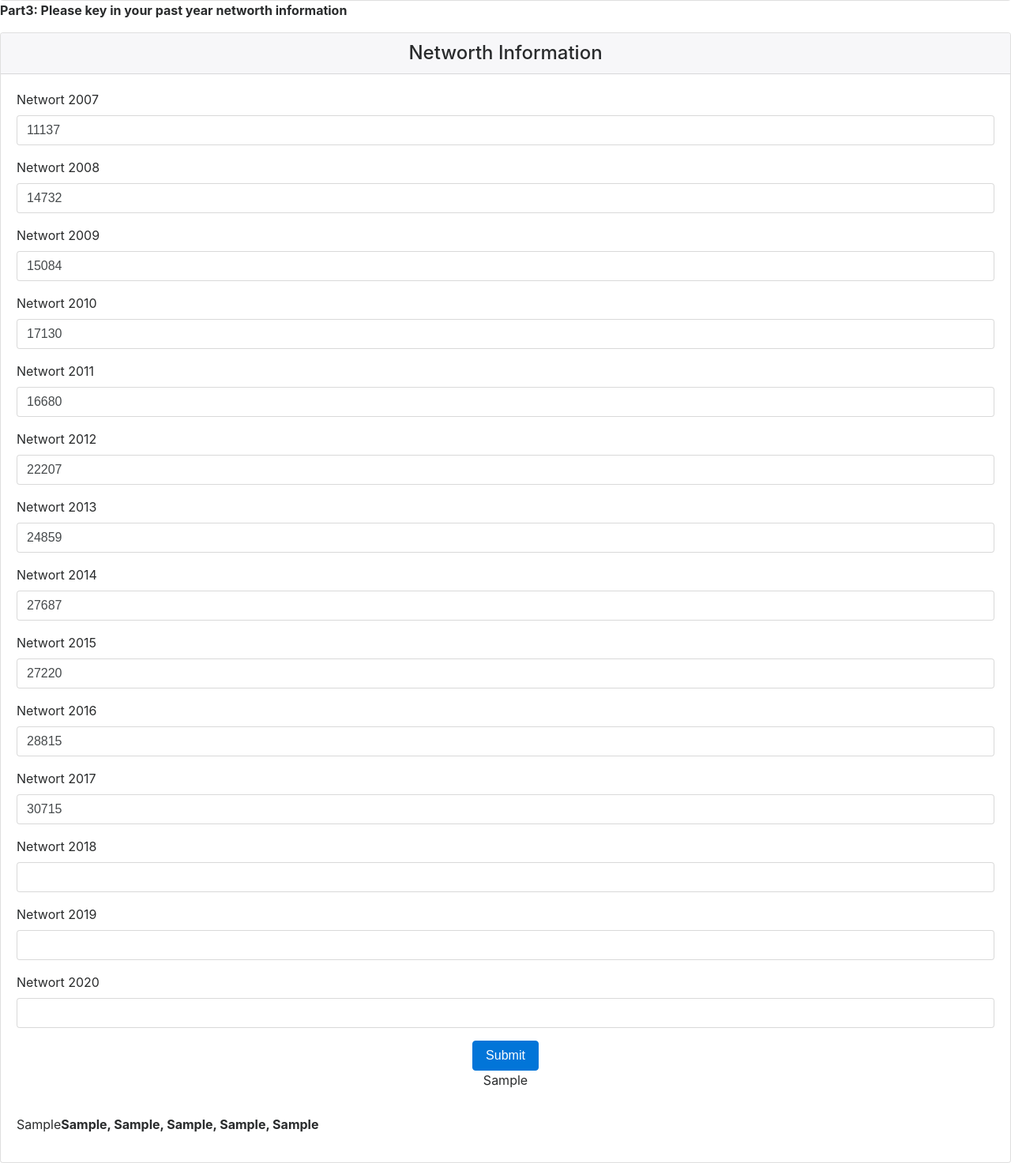
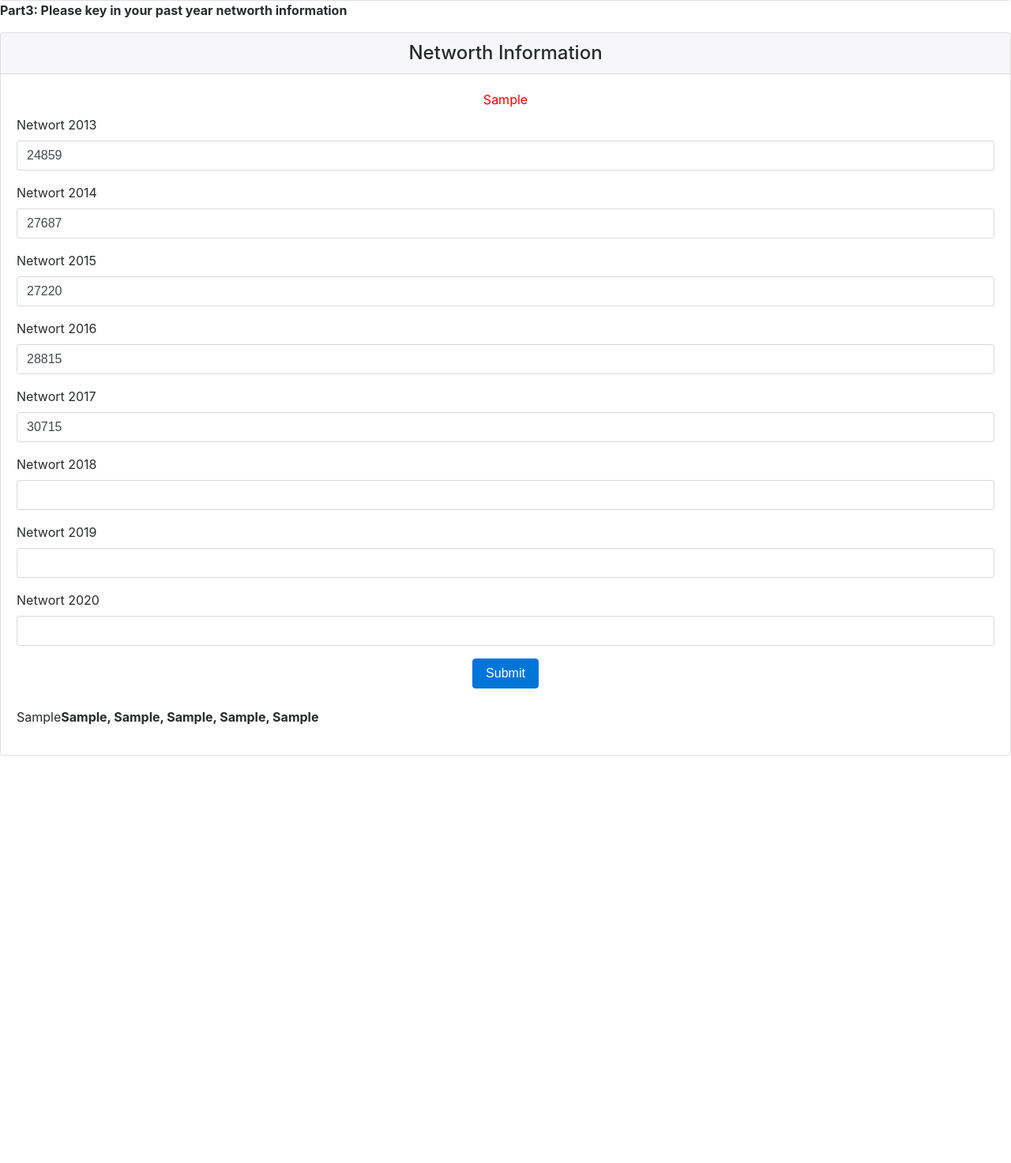
Before and after one commit to miaomiaojj/django_login, a Django app: template apps/register/templates/register/Predict.html in a window 1280 px wide. Shown: the part 1392-2865 px from the top of the page at 79% size. After the commit the page ends 2349 px from the top, so only its background shows below. Run offline with Django 3.2, Linux system fonts and the light colour scheme; the template is opened without the code that fills it: most values are stand-ins (such as "Sample title", 1, 10 or a date in 2020); parts of the project's set-up code (start-up, migrations or seed data) failed here and were passed over; some libraries are stand-ins or nearby versions.

Commit message:
2021/04/11

```diff
--- a/apps/register/templates/register/Predict.html
+++ b/apps/register/templates/register/Predict.html
@@ -188,31 +188,11 @@
                     <h4 class="card-header text-center">Networth Information</h4>
 
                       <div class="card-block">
+                      <div class="mx-auto text-center">
+							    <label style="color:red;">{{InfoNullCheck}}</label><br>
+						    </div>
 
 
-                           <div class="form-group">
-							      <label>Networt 2007</label><br>
-								<input type="number"  name="Networth_2007" value="11137" class="form-control">
-								  </div>
-                           <div class="form-group">
-							      <label>Networt 2008</label><br>
-								<input type="number"  name="Networth_2008" value="14732" class="form-control">
-								  </div>
-                           <div class="form-group">
-							      <label>Networt 2009</label><br>
-								<input type="number"  name="Networth_2009" value="15084" class="form-control">
-								  </div> <div class="form-group">
-							      <label>Networt 2010</label><br>
-								<input type="number"  name="Networth_2010" value="17130" class="form-control">
-								  </div>
-                           <div class="form-group">
-							      <label>Networt 2011</label><br>
-								<input type="number"  name="Networth_2011" value="16680" class="form-control">
-								  </div>
-						  <div class="form-group">
-							      <label>Networt 2012</label><br>
-								<input type="number"  name="Networth_2012" value="22207" class="form-control">
-								  </div>
 						  <div class="form-group">
 							      <label>Networt 2013</label><br>
 								<input type="number"  name="Networth_2013" value="24859" class="form-control">
@@ -248,9 +228,7 @@
 						   <div class="mx-auto text-center">
 							     <input type="submit" value="Submit" class="btn btn-primary">
 						    </div>
-						    <div class="mx-auto text-center">
-							    <label>{{InfoNullCheck}}</label><br>
-						    </div>
+
 						  <p></br>{{yourWealthpredict}}<strong>{{predictwealth_result1}},  {{predictwealth_result2}},  {{predictwealth_result3}},  {{predictwealth_result4}},  {{predictwealth_result5}} </strong></p>
 					  </div>
 				</div>
```
Also changed, not shown: apps/register/templates/register/FactorAnalysis.html (+20 -12 lines), apps/register/views.py (+77 -29 lines), db.sqlite3.
